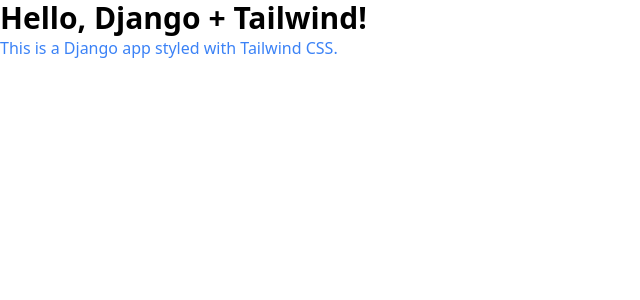
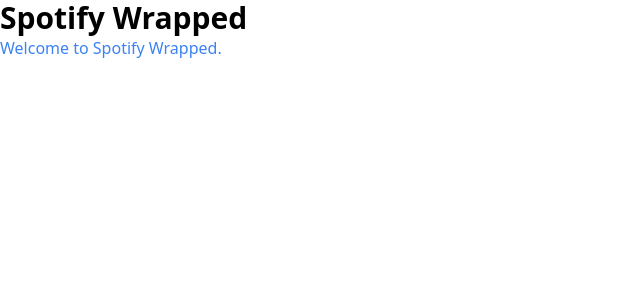
Before and after one commit to aryabhanushali/SpotifyWrap, a Django app: page / in a window 1280 px wide. Shown: the top 300 px of the page, without its empty margins (0-640 px from the left). Run offline with Django 5.2, Linux system fonts and the light colour scheme.

Commit message:
minor changes

```diff
--- a/wrapped/templates/wrapped/base.html
+++ b/wrapped/templates/wrapped/base.html
@@ -9,7 +9,7 @@
 </head>
 <body>
     <div class="container mx-auto">
-        <h1 class="text-3xl font-bold">Hello, Django + Tailwind!</h1>
+        <h1 class="text-3xl font-bold">Spotify Wrapped</h1>
         {% block content %}{% endblock %}
     </div>
 </body>
--- a/wrapped/templates/wrapped/home.html
+++ b/wrapped/templates/wrapped/home.html
@@ -2,5 +2,5 @@
 {% extends 'wrapped/base.html' %}
 
 {% block content %}
-    <p class="text-blue-500">This is a Django app styled with Tailwind CSS.</p>
+    <p class="text-blue-500">Welcome to Spotify Wrapped.</p>
 {% endblock %}
```
Also changed, not shown: db.sqlite3.
